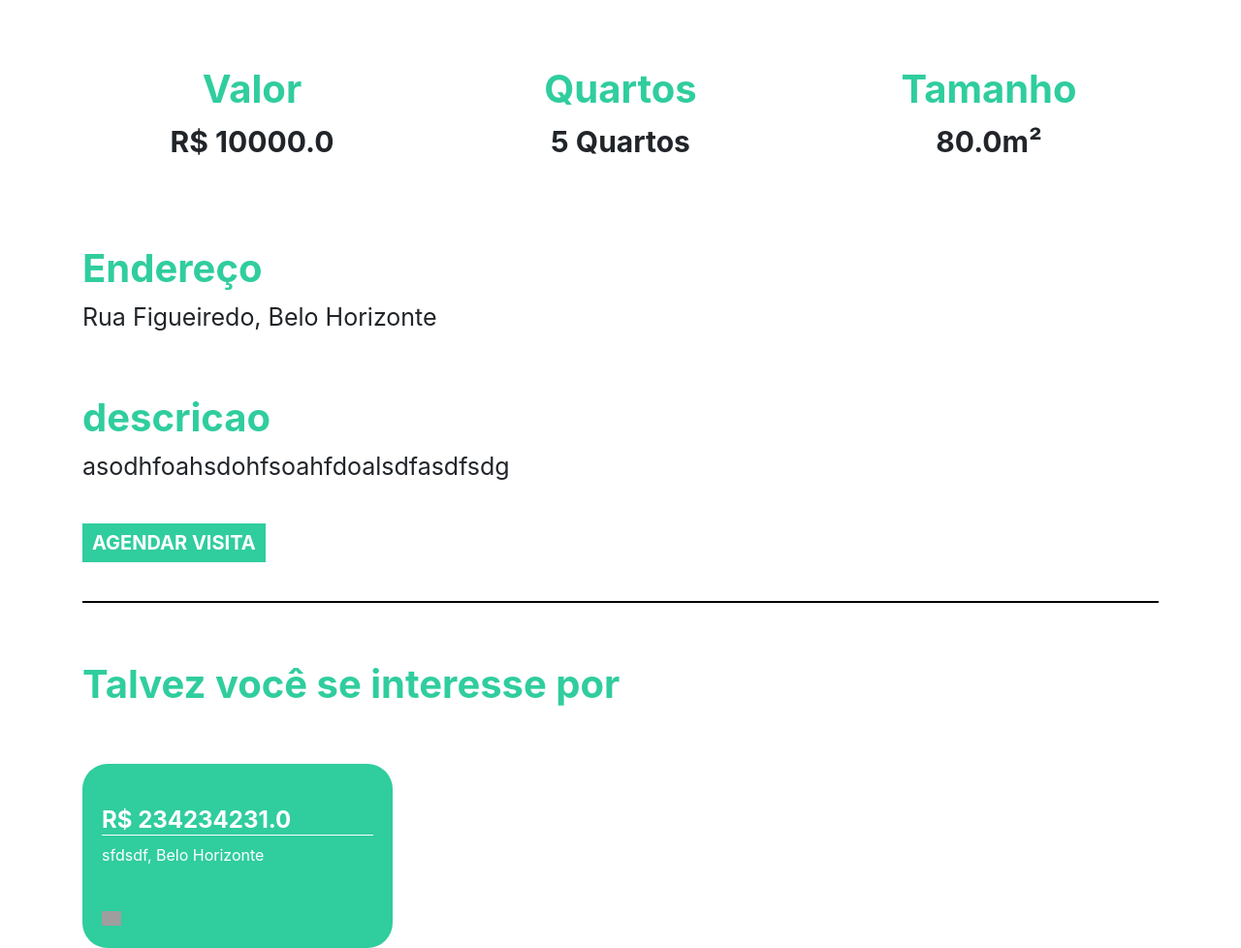
After one commit to limadan/PyStackWeek, a Django app: page /imovel/2 in a window 1280 px wide. The commit adds this page. Shown: the whole page at 97% size. Run offline with Django 3.2, Linux system fonts and the light colour scheme; data comes from the database, SQL or seed files in the repository; both versions use the stored data as it was after the commit; grey boxes are pictures that could not be loaded.

Commit message:
commit 2

```diff
--- a/autenticacao/templates/login.html
+++ b/autenticacao/templates/login.html
@@ -50,7 +50,8 @@
                     {% endif %}
                     <br>
                     <br>
-                    <form method="POST" action="{% url 'login' %}"> {% csrf_token %}
+                    <form method="POST" action="{% url 'login' %}">
+                        {% csrf_token %}
                         <input name="username" class="input_cadastrar input_cadastrar_email" type="text" placeholder="Username...">
                         <br>
                         <br>
--- a/autenticacao/views.py
+++ b/autenticacao/views.py
@@ -4,6 +4,7 @@ from django.contrib.auth.models import User
 from django.contrib import messages
 from django.contrib import auth
 from django.contrib.messages import constants
+from django.template import RequestContext
 
 def cadastro(request):
     if request.method == "GET":
@@ -33,7 +34,6 @@ def cadastro(request):
             return redirect('/auth/cadastro')
 
 # Create your views here.
-
 def login(request):
     if request.method == "GET":
         if request.user.is_authenticated:
@@ -50,7 +50,7 @@ def login(request):
             return redirect('/auth/login')
         else:
             auth.login(senha, usuario)
-            return HttpResponse("Login Efetuado com sucesso")
+            return redirect('/')
 
 def sair(request):
     auth.logout(request)
--- a/imobi/urls.py
+++ b/imobi/urls.py
@@ -22,7 +22,8 @@ from django.conf.urls.static import static
 urlpatterns = [
     path('admin/', admin.site.urls),
     path('auth/', include('autenticacao.urls')),
-    path('', include('plataforma.urls'))
+    path('', include('plataforma.urls')),
+
 ]
 
 urlpatterns += static(settings.STATIC_URL, document_root=settings.STATIC_ROOT)
--- /dev/null
+++ b/plataforma/templates/imovel.html
@@ -0,0 +1,137 @@
+{% extends 'base.html' %}
+{% load static %}
+
+{% block 'head' %}
+<link rel="stylesheet" href="{% static 'plataforma/css/home.css' %}">
+{% endblock  %}
+
+{% block 'body' %}
+
+    <div style="text-align: center" class="container">
+        <br>
+        <br>
+        <div id="carouselExampleControls" class="carousel slide" data-ride="carousel">
+            <div class="carousel-inner">
+                {% for img in imovel.imagens.all  %}
+                    <div class="carousel-item {% if forloop.first %} active {% endif %}" >
+                        <img class="d-block w-100" src="{{img}}" alt="First slide">
+                    </div>
+                {% endfor %}
+
+            </div>
+        <a class="carousel-control-prev" href="#carouselExampleControls" role="button" data-slide="prev">
+            <span class="carousel-control-prev-icon" aria-hidden="true"></span>
+            <span class="sr-only">Previous</span>
+        </a>
+        <a class="carousel-control-next" href="#carouselExampleControls" role="button" data-slide="next">
+            <span class="carousel-control-next-icon" aria-hidden="true"></span>
+            <span class="sr-only">Next</span>
+        </a>
+    </div>
+
+        <div class="row">
+            <div class="col-md">
+                <h3 class="titulo_especificacao">Valor</h3>
+                <p class="especificacao">R$ {{imovel.valor}}</p>
+
+            </div>
+
+            <div class="col-md">
+                <h3 class="titulo_especificacao">Quartos</h3>
+                <p class="especificacao">{{imovel.quartos}} Quartos</p>
+            </div>
+
+            <div class="col-md">
+                <h3 class="titulo_especificacao">Tamanho</h3>
+                <p class="especificacao">{{imovel.tamanho}}m²</p>
+            </div>
+
+
+
+        </div>
+        <br>
+        <br>
+        <div style="text-align: left">
+            <h3 class="titulo_especificacao">Endereço</h3>
+            <p class="especificacao_endereco">{{imovel.rua}}, {{imovel.cidade }}</p>
+        </div>
+
+        <br>
+        <div style="text-align: left">
+            <h3 class="titulo_especificacao">descricao</h3>
+            <p class="especificacao_endereco">{{imovel.descricao}}</p>
+            <br>
+            <button class="btn_agendar_visita" data-toggle="modal" data-target="#exampleModal">AGENDAR VISITA</button>
+            <br>
+            <br>
+        </div>
+
+        <hr style="border: 1px solid black">
+        <br>
+        <div class="div_possivel_interesse">
+            <h3 class="titulo_especificacao">Talvez você se interesse por</h3>
+
+            <div class="row">
+                {% for sugestao in sugestoes %}
+                    <div class="col-md cont">
+                        <div class="card_imovel">
+                            <img class="img_capa_imovel" src="{{sugestao.imagens.all.0.img.url}}">
+                            <div class="informacoes_imoveis">
+                            <a class="a_none" href="{% url 'imovel' sugestao.id %}"><h4 class="valor">R$ {{sugestao.valor}}</h4></a>
+                            <p>{{sugestao.rua}}, {{sugestao.cidade}}</p>
+                            <br>
+                            <img width="7%" src="{% static 'plataforma/img/heart.png' %}">
+                            </div>
+
+                        </div>
+
+                    </div>
+
+                {% endfor %}
+            </div>
+
+
+
+        </div>
+
+
+
+
+
+    </div>
+
+    <div class="modal fade" id="exampleModal" tabindex="-1" role="dialog" aria-labelledby="exampleModalLabel" aria-hidden="true">
+            <div class="modal-dialog" role="document">
+                <div class="modal-content">
+                    <div class="modal-header">
+                        <h5 class="modal-title titulo_filtrar" id="exampleModalLabel">Agendar visita</h5>
+                        <button type="button" class="close" data-dismiss="modal" aria-label="Close">
+                        <span aria-hidden="true">&times;</span>
+                        </button>
+                    </div>
+                    <div class="modal-body">
+                        <form action="{%url 'agendar_visitas'%}" method="POST">{% csrf_token %}
+                            <label>Escolha um dia</label>
+                            <select name="dia" class="form-control">
+                                {% for dia in imovel.dias_visita.all %}
+                                    <option value="{{dia}}">{{dia}}</option>
+                                {% endfor %}
+                            </select>
+                            <br>
+
+                            <label>Escolha um horário</label>
+                            <select name="horario" class="form-control">
+                                {% for horario in imovel.horarios.all %}
+                                    <option value="{{horario}}">{{horario}}</option>
+                                {% endfor %}
+                            </select>
+                            <input name="id_imovel" type="hidden" value="{{imovel.id}}">
+                            <br>
+                            <input  class="btn_agendar" type="submit" value="AGENDAR">
+                        </form>
+                    </div>
+
+                </div>
+            </div>
+        </div>
+{% endblock  %}
--- a/plataforma/urls.py
+++ b/plataforma/urls.py
@@ -2,5 +2,9 @@ from django.urls import path
 from . import views
 
 urlpatterns = [
-    path('', views.home, name = "home")
+    path('', views.home, name = "home"),
+    path('imovel/<str:id>', views.imovel, name="imovel"),
+    path('agendar_visitas/', views.agendar_visitas, name="agendar_visitas"),
+    path('agendamentos/', views.agendamentos, name="agendamentos"),
+    path('cancelar/<str:id>', views.cancelar_visita, name="cancelar")
 ]
--- a/plataforma/views.py
+++ b/plataforma/views.py
@@ -1,12 +1,57 @@
-from django.http.response import HttpResponse
-from django.shortcuts import render
 from django.http import HttpResponse
+from django.shortcuts import render, get_object_or_404, redirect
 from django.contrib.auth.decorators import login_required
 from .models import Imovel
+from .models import Cidade
+from .models import Visitas
 # Create your views here.
-
-imoveis = Imovel.objects.all() #retorna lista
 
 @login_required(login_url="/auth/login")
 def home(request):
-    return render(request, 'home.html', {'imoveis': imoveis})
+    preco_minimo = request.GET.get('preco_minimo')
+    preco_maximo = request.GET.get('preco_maximo')
+    cidade = request.GET.get('cidade')
+    tipo = request.GET.getlist('tipo') #getlist pois é mais de um tipo
+    cidades = Cidade.objects.all()
+    if preco_minimo or preco_maximo or cidade or tipo:
+
+        if not preco_minimo:
+            preco_minimo = 0
+        if not preco_maximo:
+            preco_maximo = 999999999
+        if not tipo:
+            tipo = ['A', 'C']
+
+        imoveis = Imovel.objects.filter(valor__gte=preco_minimo).filter(valor__lte=preco_maximo).filter(tipo_imovel__in=tipo).filter(cidade=cidade)
+    else:
+        imoveis = Imovel.objects.all()
+    return render(request, 'home.html', {'imoveis': imoveis, 'cidades': cidades})
+
+def imovel(request, id):
+    imovel = get_object_or_404(Imovel, id=id)
+    sugestoes = Imovel.objects.filter(cidade=imovel.cidade).exclude(id=id)[:2]
+    return render(request, 'imovel.html', {'imovel': imovel, 'sugestoes': sugestoes, 'id': id})
+
+def agendar_visitas(request):
+    usuario = request.user
+    dia = request.POST.get('dia')
+    horario = request.POST.get('horario')
+    id_imovel = request.POST.get('id_imovel')
+    visita = Visitas(
+        imovel_id=id_imovel,
+        usuario=usuario,
+        dia=dia,
+        horario = horario
+    )
+    visita.save()
+    return redirect('/agendamentos')
+
+def agendamentos(request):
+    visitas = Visitas.objects.filter(usuario=request.user)
+    return render(request, "agendamentos.html", {'visitas': visitas})
+
+def cancelar_visita(request, id):
+    visita = get_object_or_404(Visitas, id=id)
+    visita.status = "C"
+    visita.save()
+    return redirect('/agendamentos')
--- a/templates/base.html
+++ b/templates/base.html
@@ -10,7 +10,26 @@
     <title>{% block 'titulo' %}{% endblock  %}</title>
   </head>
   <body>
+    {% if user.is_authenticated %}
+      <nav class="navbar navbar-expand-lg navbar-dark bg_navbar">
+        <a class="navbar-brand" href="{% url 'home' %}">
+					<img width="40" src="{% static 'autenticacao/img/logo.png' %}">
+							&nbsp<h3 class="font_logo">IMOBI</h3></a>
+        <button class="navbar-toggler" type="button" data-toggle="collapse"
+				 data-target="#navbarNav" aria-controls="navbarNav"
+				 aria-expanded="false" aria-label="Toggle navigation">
+          <span class="navbar-toggler-icon"></span>
+        </button>
+        <div class="collapse navbar-collapse" id="navbarNav">
+          <ul class="navbar-nav">
+            <li class="nav-item active">
+              <a class="nav-link" href="{%url 'agendamentos'%}">Agendamento</a>
+            </li>
+          </ul>
+        </div>
+      </nav>
 
+    {% endif %}
 
     {% block 'body' %}{% endblock  %}
 
```
Also changed, not shown: plataforma/templates/agendamentos.html (added, +65 -0 lines), plataforma/templates/home.html (+49 -1 lines), db.sqlite3.
